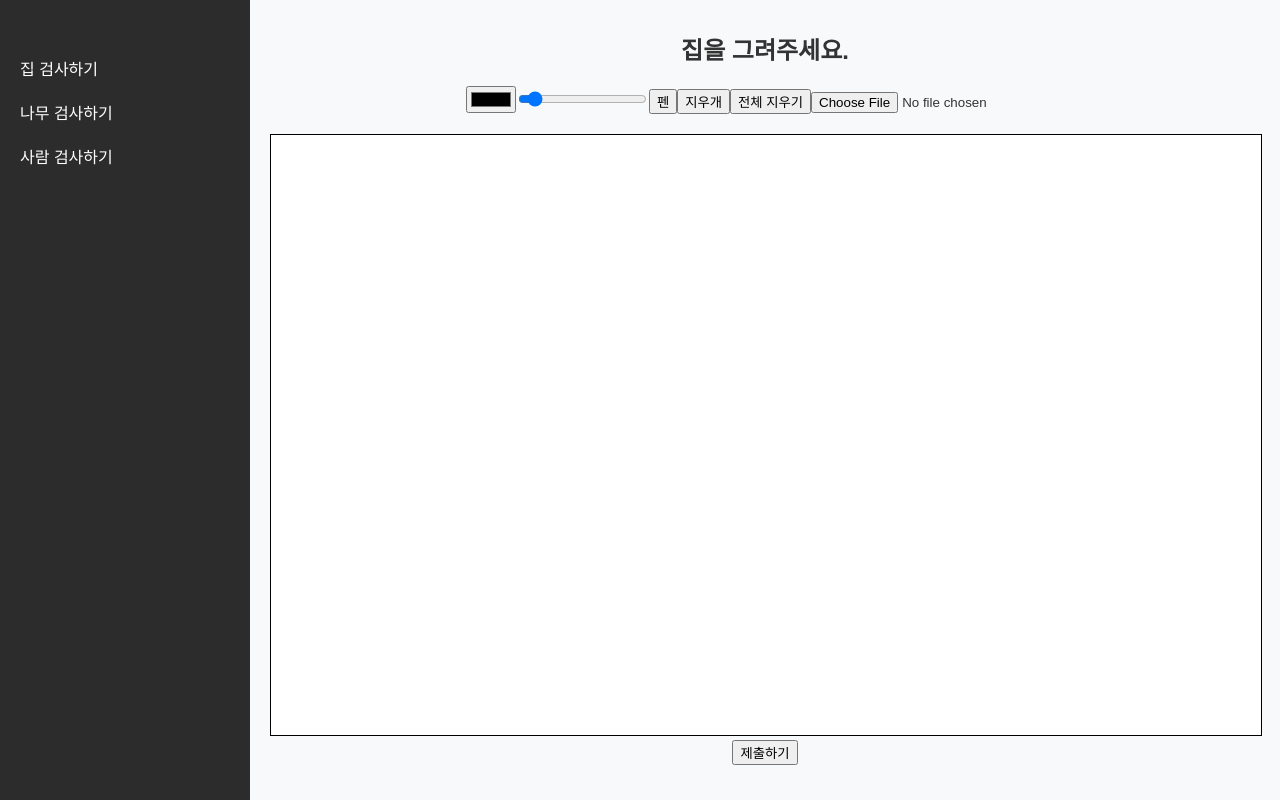
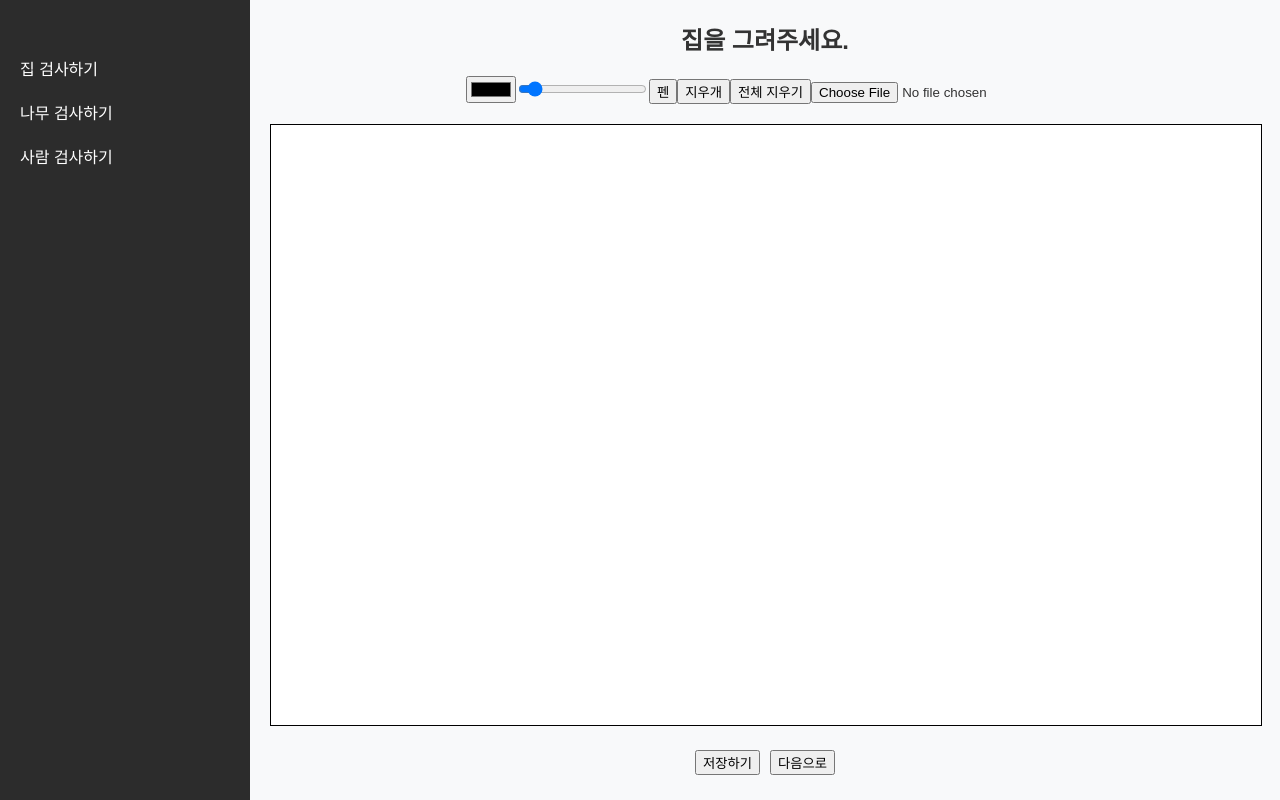
Before and after one commit to sehwan24/arttx_fe, a React (Create React App) app: page /house in a window 1280 px wide. Built offline with nearby package versions, Linux system fonts and the light colour scheme; no server answers.

Commit message:
[feat] 디자인중

```diff
--- a/src/DrawingPage.css
+++ b/src/DrawingPage.css
@@ -122,6 +122,14 @@ canvas {
     width: 100px; /* 슬라이더 너비 조정 */
 }
 
+/* 버튼 컨테이너 스타일 */
+.button-container {
+    display: flex;
+    gap: 10px; /* 버튼 간격 */
+    margin-top: 20px;
+}
+
+
 /* 미디어 쿼리: 모바일용 */
 @media (max-width: 768px) {
     .sidebar {
--- a/src/HousePage.js
+++ b/src/HousePage.js
@@ -164,6 +164,10 @@ const HousePage = () => {
         link.click();
     }
 
+    const goToNextPage = () => {
+        window.location.href = "/tree"; // Adjust URL as necessary
+    };
+
     return (
         <div className="App">
             {isMobile && (
@@ -250,7 +254,10 @@ const HousePage = () => {
                                 }}></canvas>
                         </div>
                     )}
-                    <button onClick={saveCanvas}>제출하기</button>
+                    <div className="button-container">
+                        <button onClick={saveCanvas}>저장하기</button>
+                        <button onClick={goToNextPage}>다음으로</button>
+                    </div>
                 </header>
             </div>
         </div>
--- a/src/PersonPage.js
+++ b/src/PersonPage.js
@@ -165,6 +165,10 @@ const PersonPage = () => {
         link.click();
     }
 
+    const submit = () => {
+        //submit to S3
+    };
+
     return (
         <div className="App">
             {isMobile && (
@@ -253,7 +257,10 @@ const PersonPage = () => {
                             </canvas>
                         </div>
                     )}
-                    <button onClick={saveCanvas}>제출하기</button>
+                    <div className="button-container">
+                        <button onClick={saveCanvas}>저장하기</button>
+                        <button onClick={submit}>제출하기</button>
+                    </div>
                 </header>
             </div>
         </div>
--- a/src/TreePage.js
+++ b/src/TreePage.js
@@ -165,6 +165,10 @@ const TreePage = () => {
         link.click();
     }
 
+    const goToNextPage = () => {
+        window.location.href = "/person"; // Adjust URL as necessary
+    };
+
     return (
         <div className="App">
             {isMobile && (
@@ -253,7 +257,10 @@ const TreePage = () => {
                             </canvas>
                         </div>
                     )}
-                    <button onClick={saveCanvas}>제출하기</button>
+                    <div className="button-container">
+                        <button onClick={saveCanvas}>저장하기</button>
+                        <button onClick={goToNextPage}>다음으로</button>
+                    </div>
                 </header>
             </div>
         </div>
```
